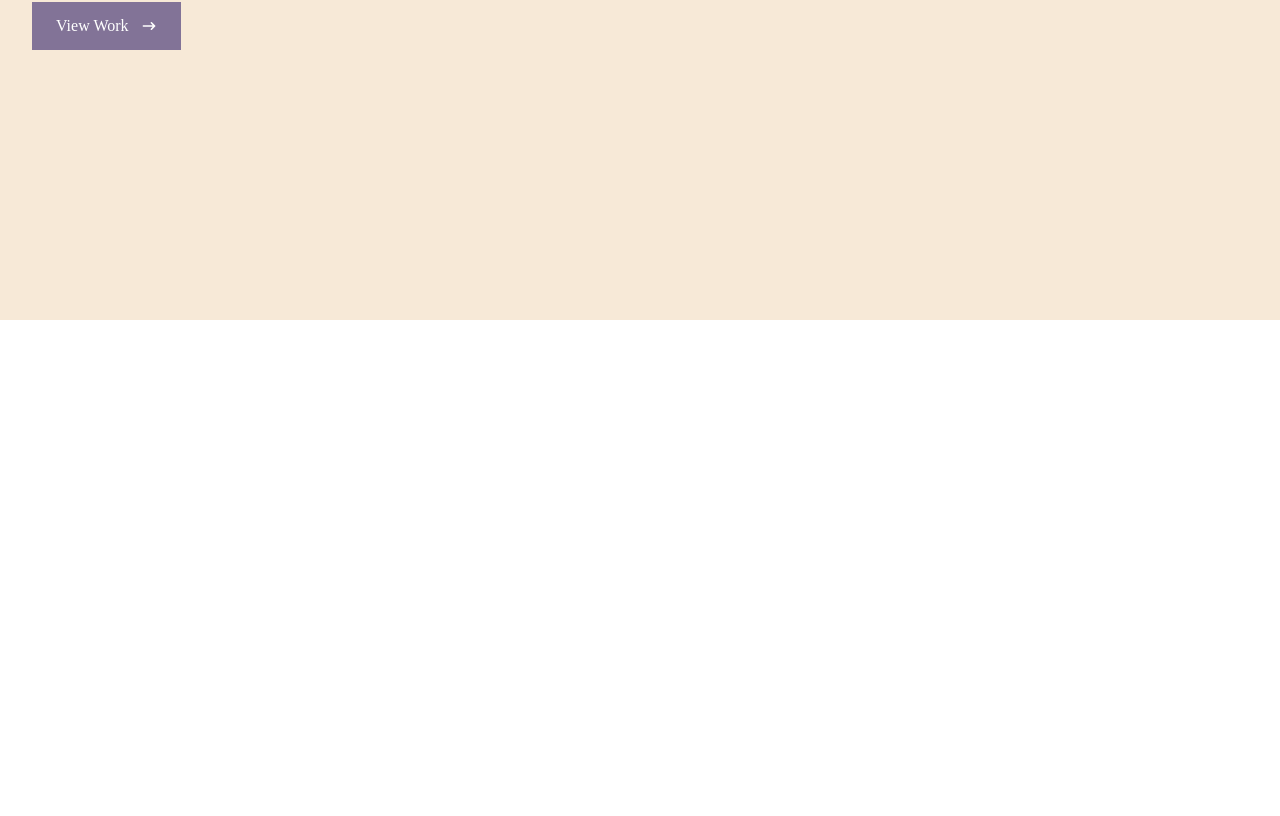
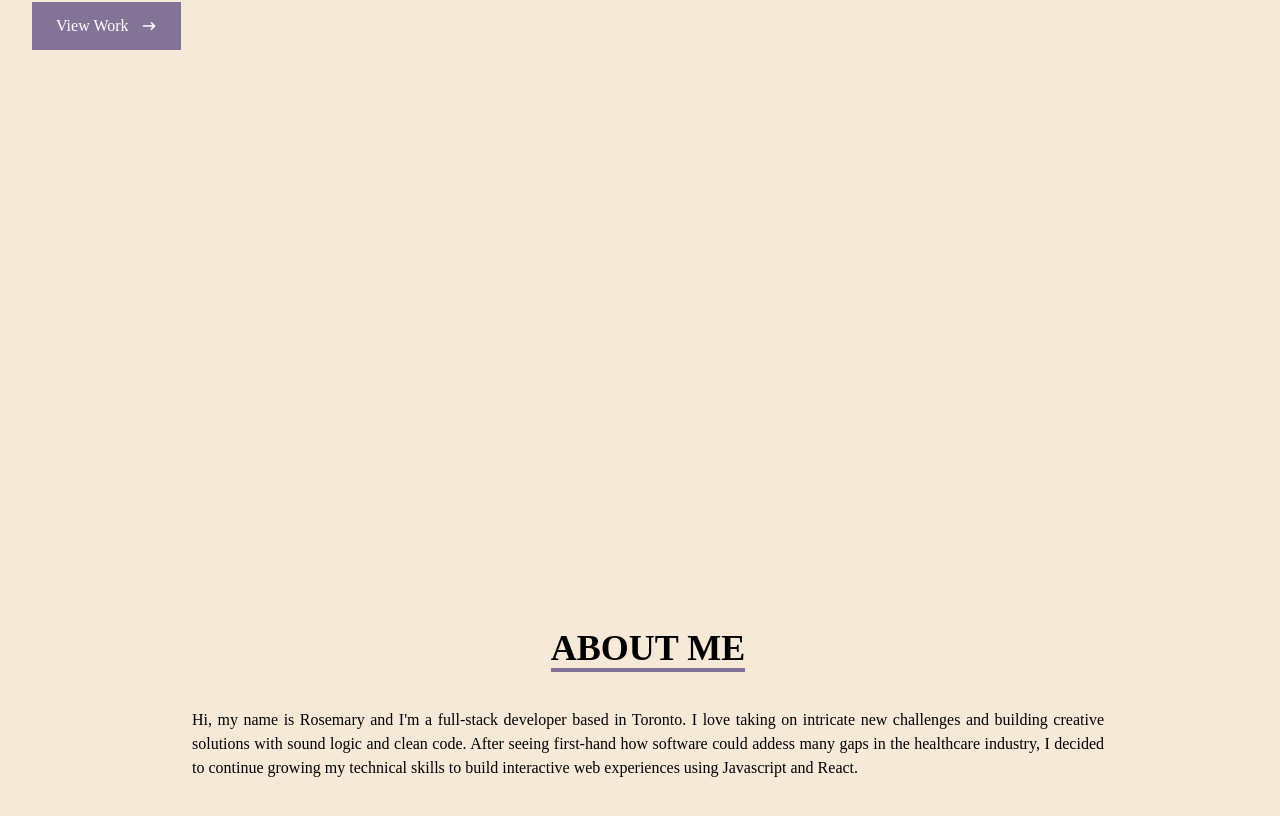
Before and after one commit to rosemaryku/portfolio, a React (Create React App) app: page / in a window 1280 px wide. Shown: the part 480-1296 px from the top of the page. Before the commit the page ends 800 px from the top, so only its background shows below. Built offline with nearby package versions, Linux system fonts and the light colour scheme.

Commit message:
add about component

```diff
--- a/src/App.js
+++ b/src/App.js
@@ -1,11 +1,13 @@
 import Home from "./components/Home";
 import NavBar from "./components/NavBar";
+import About from "./components/About";
 
 function App() {
   return (
     <div>
       <NavBar />
       <Home />
+      <About />
     </div>
   );
 }
--- /dev/null
+++ b/src/components/About.jsx
@@ -0,0 +1,33 @@
+import React from "react";
+import ProfilePicture from "../assets/profile-pic.png";
+
+const About = () => {
+  return (
+    <div name="about" className="w-full h-screen bg-[#F7E9D7] text-black">
+      <div className="flex flex-col justify-center items-center w-full h-full">
+        <div className="max-w-full w-full px-4 grid gap-8">
+          <div className="pb-8 pl-4 text-center">
+            <p className="text-4xl font-bold inline border-b-4 border-[#827397]">
+              ABOUT ME
+            </p>
+            <p className="w-30 px-20 mx-20 pt-10 text-justify">
+              Hi, my name is Rosemary and I'm a full-stack developer based in
+              Toronto. I love taking on intricate new challenges and building
+              creative solutions with sound logic and clean code. After seeing
+              first-hand how software could addess many gaps in the healthcare
+              industry, I decided to continue growing my technical skills to
+              build interactive web experiences using Javascript and React.
+            </p>
+            {/* <img
+                className="object-scale-down h-50 w-50 rounded-full pt-10"
+                src={ProfilePicture}
+                alt="Rosemary Ku"
+              /> */}
+          </div>
+        </div>
+      </div>
+    </div>
+  );
+};
+
+export default About;
```
Also changed, not shown: src/assets/profile-pic.png (added).
